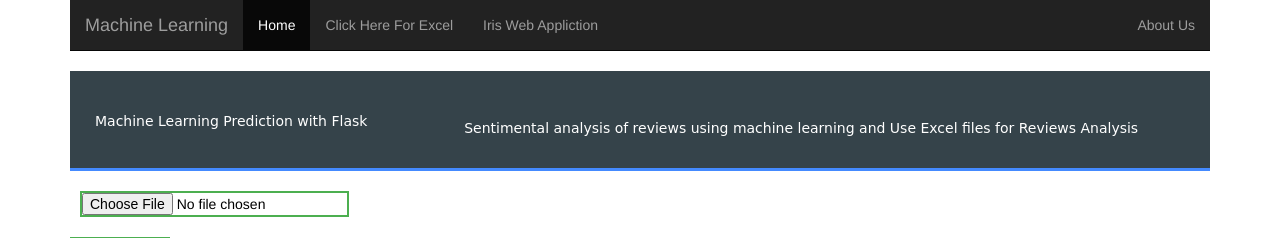
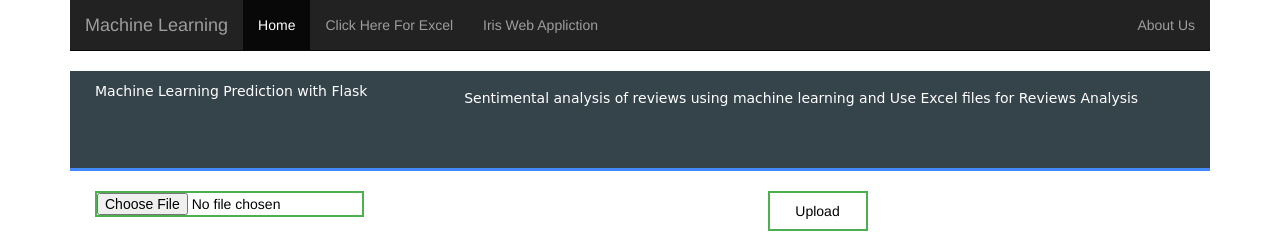
Before and after one commit to atul-X/sentiment-pro, a Python web app: template templates/pie_chart.html in a window 1280 px wide. Shown: the top 238 px of the page. Run offline with Jinja, Linux system fonts and the light colour scheme; the template is opened without the code that fills it, so the values that code supplies are empty; some libraries are stand-ins or nearby versions.

Commit message:
Add files via upload

```diff
--- a/templates/home.html
+++ b/templates/home.html
@@ -60,6 +60,10 @@ header h2{
     font-size: 2em;
 
 }
+        .body .ab{
+            height: 200px;
+            width: 400px;
+        }
 .btn-info {background-color: gainsboro;
 	height:40px;
 	width:100px;} /* Blue */
@@ -145,7 +149,7 @@ function validateForm(f) {
 
 	</header>
 
-	<div class="container"  >
+	<div class="container ab"  >
 		<form name="myForm" action="{{ url_for('predict')}}" method="POST" onSubmit="return validateForm(myForm.message)">
 		<b><p style="color: white">Enter Your Review Here</p></b>
 		<!-- <input type="text" name="comment"/> -->
--- a/templates/pie_chart.html
+++ b/templates/pie_chart.html
@@ -4,6 +4,7 @@
   <meta charset="utf-8" />
   <title>{{ title }}</title>
   <script src='https://cdnjs.cloudflare.com/ajax/libs/Chart.js/1.0.2/Chart.min.js'></script>
+  <link rel="SHORTCUT ICON" href="{{url_for('static', filename='icon.png')}}">
   <link rel="stylesheet" media="screen" href="https://cdnjs.cloudflare.com/ajax/libs/twitter-bootstrap/3.3.5/css/bootstrap.min.css">
   	<style>
         body{
@@ -24,7 +25,7 @@ header{
 	border-bottom:#448AFF 3px solid;
 	height:100px;
 	width:100%;
-	padding-top:30px;
+	margin-top: 0;
 }
 .main-header{
 			text-align:center;
@@ -121,11 +122,20 @@ header h2{
 	</header>
 
    <div>
- <form   method=post enctype=multipart/form-data>
-    <input type=file
-    class=btn-info1 name=file>
-    <input type=submit class=btn-info value=Upload>
-    </form>
+   <div class="container">
+   <div class="row">
+      <form   method=post enctype=multipart/form-data>
+       <div class="col-md-7">
+       <input type=file class=btn-info1 name=file>
+       </div>
+       <div class="col-md-5"> <input type=submit class=btn-info value=Upload></div>
+       </form>
+   </div>
+
+
+
+    </div>
+
   <center>
     <h1>{{ title }}</h1>
   </center>
--- a/templates/result.html
+++ b/templates/result.html
@@ -1,6 +1,7 @@
 <!DOCTYPE html>
 <html>
 <head>
+   <link rel="SHORTCUT ICON" href="{{url_for('static', filename='icon.png')}}">
     <link rel="stylesheet" media="screen" href="https://cdnjs.cloudflare.com/ajax/libs/twitter-bootstrap/3.3.5/css/bootstrap.min.css">
 	<title></title>
 <style>
```
